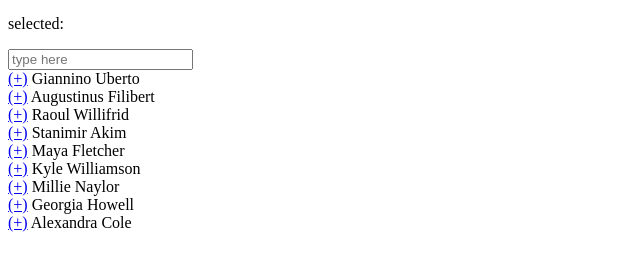
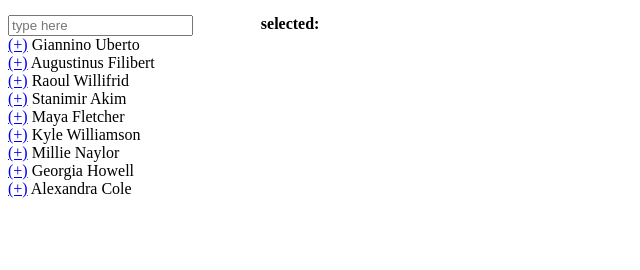
Before and after one commit to kc1212/filter_and_select, a plain HTML site: page index.html in a window 1280 px wide. Shown: the part 44-314 px from the top of the page, without its empty margins (0-640 px from the left). Drawn offline with nearby package versions, Linux system fonts and the light colour scheme; a script that the page names is missing.

Commit message:
arranged the webpage into different columns

```diff
--- a/index.html
+++ b/index.html
@@ -8,12 +8,19 @@
     </title>
   </head>
     <h3>using string_score to generate a list of items</h3>
-    <p id="selected">
-      selected:
-    </p>
 
-    <input id="inputbox" placeholder="type here" onkeyup="rank_display_results();" ></input>
-    <div id="itemsdiv"></div>
+
+<div style="width: 20%; float:left">
+  <input id="inputbox" placeholder="type here" onkeyup="rank_display_results();" ></input>
+  <div id="itemsdiv"></div>
+</div>
+
+<div style="width: 80%; float:right" id="selected">
+  <b>selected:</b>
+</div>
+
+
+
 
   <body>
 
```
